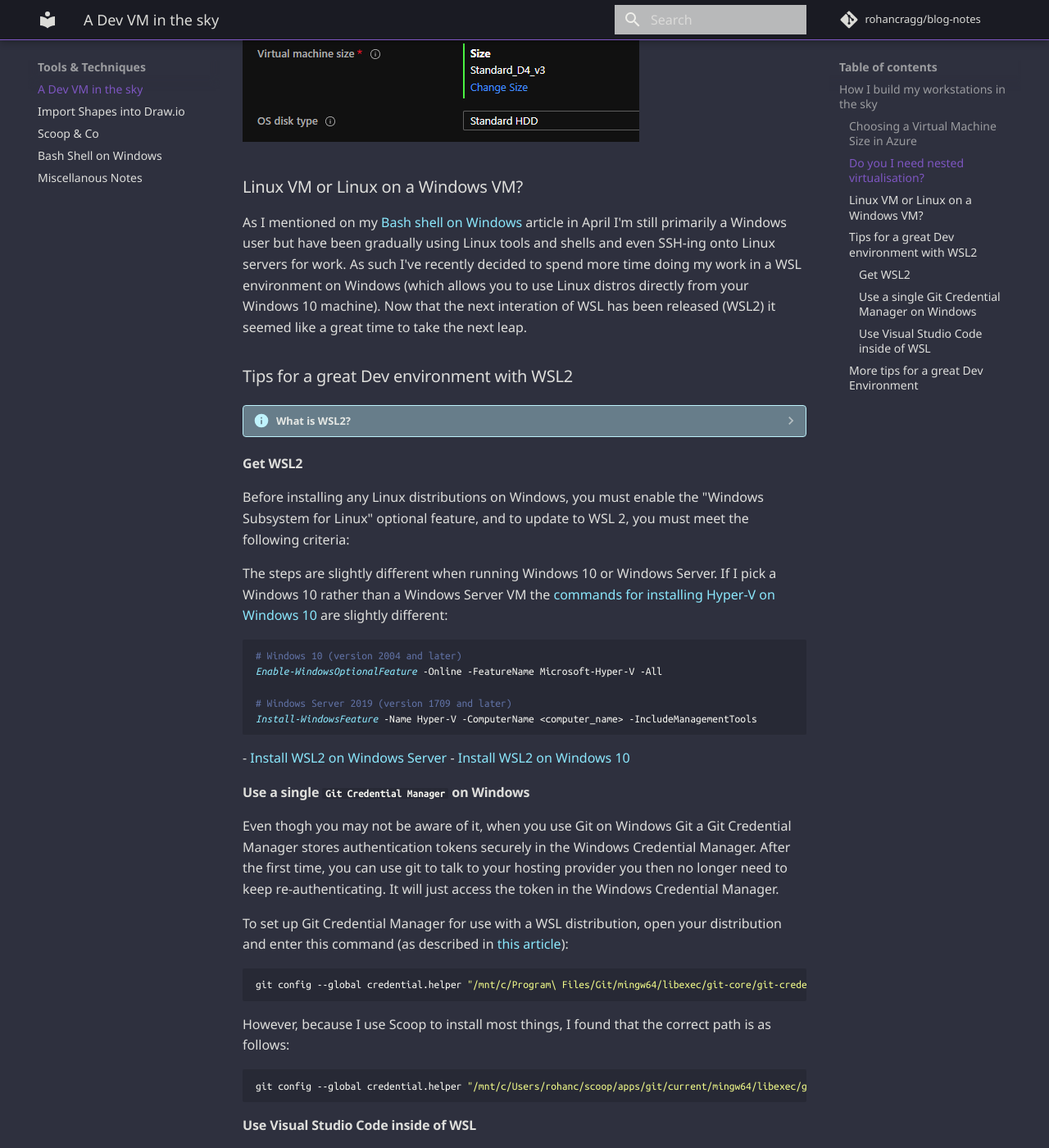
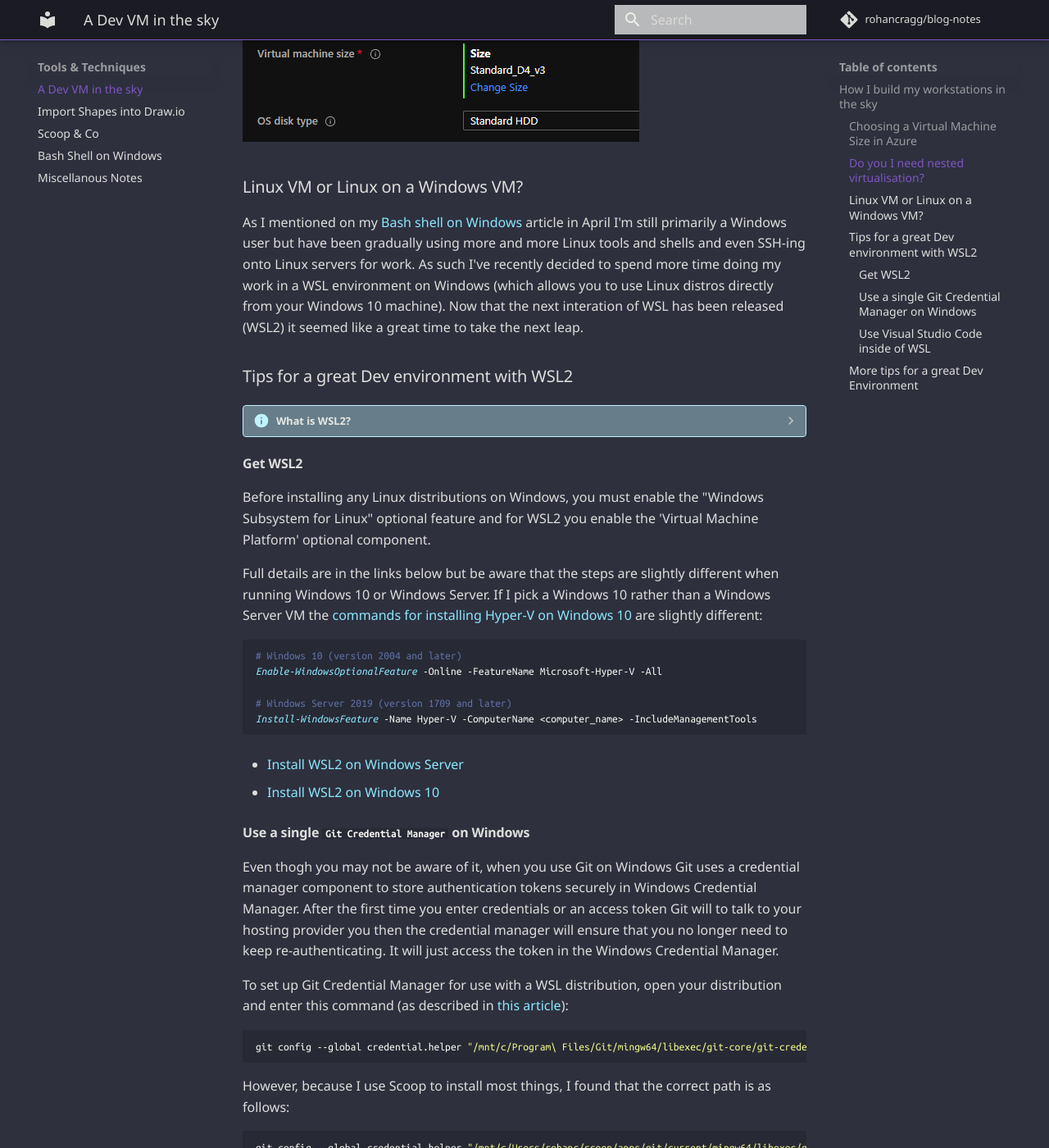
Before and after one commit to rohancragg/blog-notes, an MkDocs documentation site: the page built from docs/misc/cloud-dev-vms.md, in a window 1280 px wide and 1400 px high, scrolled down 748 px. Shown: the whole window at 82% size. Built offline with MkDocs 1.6.1 and Material for MkDocs 9.7.7, drawn with Linux system fonts in a browser that asks for light colours; comment, search, counter and statistics services are not loaded; old or Windows-style settings are respelled for this version of MkDocs; some of the changed text lies outside the part shown.

Commit message:
minor tweaks

````diff
--- a/docs/misc/cloud-dev-vms.md
+++ b/docs/misc/cloud-dev-vms.md
@@ -28,7 +28,7 @@
 
 ### Linux VM or Linux on a Windows VM?
 
-As I mentioned on my [Bash shell on Windows](git-bash.md) article in April I'm still primarily a Windows user but have been gradually using Linux tools and shells and even SSH-ing onto Linux servers for work. As such I've recently decided to spend more time doing my work in a WSL environment on Windows (which allows you to use Linux distros directly from your Windows 10 machine). Now that the next interation of WSL has been released (WSL2) it seemed like a great time to take the next leap.
+As I mentioned on my [Bash shell on Windows](git-bash.md) article in April I'm still primarily a Windows user but have been gradually using more and more Linux tools and shells and even SSH-ing onto Linux servers for work. As such I've recently decided to spend more time doing my work in a WSL environment on Windows (which allows you to use Linux distros directly from your Windows 10 machine). Now that the next interation of WSL has been released (WSL2) it seemed like a great time to take the next leap.
 
 ### Tips for a great Dev environment with WSL2
 
@@ -37,9 +37,9 @@
 
 #### Get WSL2
 
-Before installing any Linux distributions on Windows, you must enable the "Windows Subsystem for Linux" optional feature, and to update to WSL 2, you must meet the following criteria:
+Before installing any Linux distributions on Windows, you must enable the "Windows Subsystem for Linux" optional feature and for WSL2 you enable the 'Virtual Machine Platform' optional component.
 
-The steps are slightly different when running Windows 10 or Windows Server. If I pick a Windows 10 rather than a Windows Server VM the [commands for installing Hyper-V on Windows 10](https://docs.microsoft.com/en-us/virtualization/hyper-v-on-windows/quick-start/enable-hyper-v) are slightly different:
+Full details are in the links below but be aware that the steps are slightly different when running Windows 10 or Windows Server. If I pick a Windows 10 rather than a Windows Server VM the [commands for installing Hyper-V on Windows 10](https://docs.microsoft.com/en-us/virtualization/hyper-v-on-windows/quick-start/enable-hyper-v) are slightly different:
 
 ```powershell
 # Windows 10 (version 2004 and later)
@@ -48,12 +48,14 @@
 # Windows Server 2019 (version 1709 and later)
 Install-WindowsFeature -Name Hyper-V -ComputerName <computer_name> -IncludeManagementTools
 ```
+
 - [Install WSL2 on Windows Server](https://docs.microsoft.com/en-gb/windows/wsl/install-on-server)
+
 - [Install WSL2 on Windows 10](https://docs.microsoft.com/en-gb/windows/wsl/install-win10)
 
 #### Use a single `Git Credential Manager` on Windows
 
-Even thogh you may not be aware of it, when you use Git on Windows Git a Git Credential Manager stores authentication tokens securely in the Windows Credential Manager. After the first time, you can use git to talk to your hosting provider you then no longer need to keep re-authenticating. It will just access the token in the Windows Credential Manager.
+Even thogh you may not be aware of it, when you use Git on Windows Git uses a credential manager component to store authentication tokens securely in Windows Credential Manager. After the first time you enter credentials or an access token Git will to talk to your hosting provider you then the credential manager will ensure that you no longer need to keep re-authenticating. It will just access the token in the Windows Credential Manager.
 
 To set up Git Credential Manager for use with a WSL distribution, open your distribution and enter this command (as described in [this article](https://docs.microsoft.com/en-us/windows/wsl/tutorials/wsl-git#git-credential-manager-setup)):
 
````
Also changed, not shown: other parts of docs/misc/cloud-dev-vms.md (+2 -2 lines).
